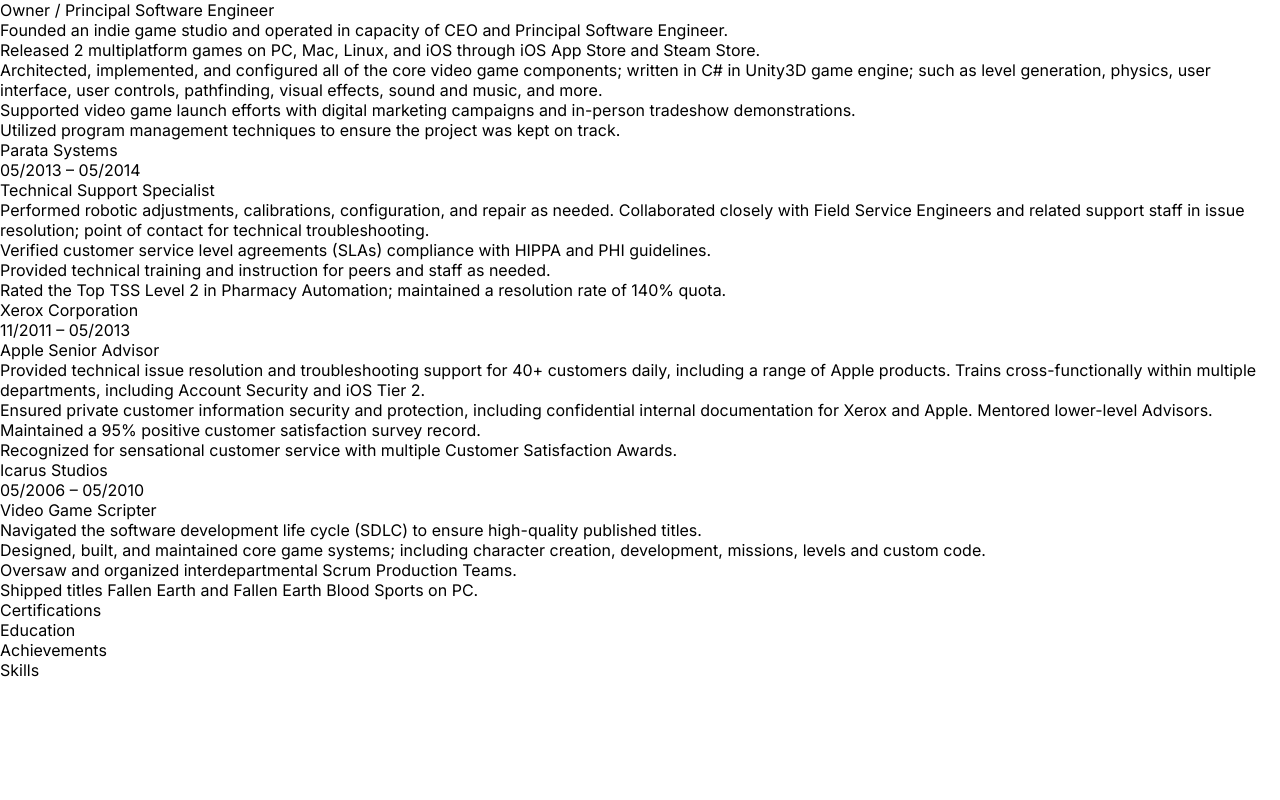
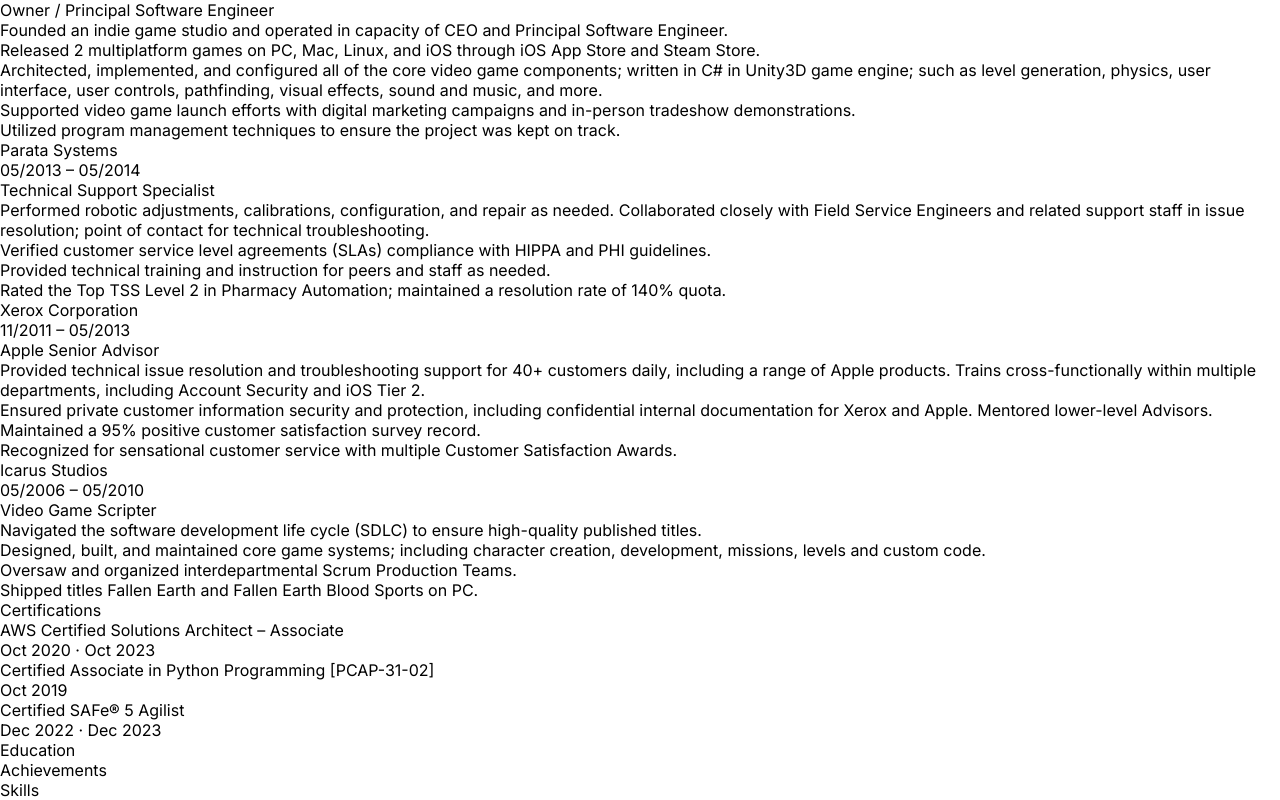
Before and after one commit to Coronus117/samsresume, a Next.js app: page / in a window 1280 px wide. Shown: the part 700-1500 px from the top of the page. Before the commit the page ends 1380 px from the top, so only its background shows below. Built offline with nearby package versions, Linux system fonts and the light colour scheme.

Commit message:
Cert Data and Component

```diff
--- a/app/page.tsx
+++ b/app/page.tsx
@@ -1,7 +1,9 @@
 import "tailwindcss/tailwind.css";
 import { experiences } from "@/data/experiences";
-import Header from "@/components/header/header";
+import { certifications } from "@/data/certifications";
+import Header from "@/components/header";
 import Experience from "@/components/experience";
+import Certification from "@/components/certification";
 
 export default function Home() {
   return (
@@ -35,6 +37,11 @@
             <div className="border-b-2 border-black font-bold pl-2 text-xl uppercase">
               Certifications
             </div>
+            <div className="pl-2">
+              {certifications.map((cert, index) => (
+                <Certification key={index} certification={cert} />
+              ))}
+            </div>
             <div className="border-b-2 border-black font-bold pl-2 text-xl uppercase">
               Education
             </div>
--- /dev/null
+++ b/components/certification.tsx
@@ -0,0 +1,26 @@
+import React from "react";
+
+interface UserProps {
+  certification: {
+    date: string;
+    title: string;
+    link: string;
+  };
+}
+
+export default function Certification({ certification }: UserProps) {
+  const { date, title, link } = certification;
+  return (
+    <div className="mb-4 flex flex-col">
+      <a
+        target="_blank"
+        href={link}
+        rel="noopener noreferrer"
+        className="text-blue-600 font-semibold text-lg"
+      >
+        {title}
+      </a>
+      <div className="italic">{date}</div>
+    </div>
+  );
+}
--- /dev/null
+++ b/data/certifications.tsx
@@ -0,0 +1,17 @@
+export const certifications = [
+  {
+    title: "AWS Certified Solutions Architect – Associate",
+    date: "Oct 2020 · Oct 2023  ",
+    link: "https://www.credly.com/badges/6090fa11-242b-44b6-a947-89359946841f",
+  },
+  {
+    title: "Certified Associate in Python Programming [PCAP-31-02]",
+    date: "Oct 2019  ",
+    link: "https://www.credly.com/badges/8ffd522e-4bfa-49d7-873e-b3a9175b60e7",
+  },
+  {
+    title: "Certified SAFe® 5 Agilist",
+    date: "Dec 2022 · Dec 2023",
+    link: "https://www.credly.com/badges/2decc8d8-0470-41e6-9362-7365fab3399c",
+  },
+];
```
Also changed, not shown: components/header.tsx (renamed from components/header/header.tsx).
